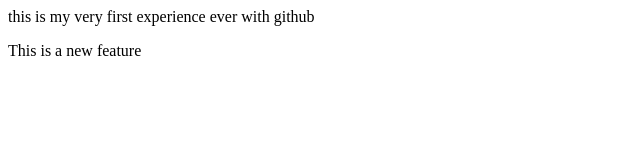
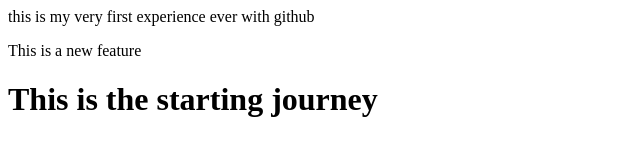
Before and after one commit to Manpreet-Singh03/localrepo, a plain HTML site: page index.html in a window 1280 px wide. Shown: the whole page, without its empty margins (0-640 px from the left). Drawn offline with Linux system fonts and the light colour scheme.

Commit message:
Update index.html

```diff
--- a/index.html
+++ b/index.html
@@ -1,2 +1,3 @@
 <p>this is my very first experience ever with github</p>
 <p>This is a new feature</p>
+<h1>This is the starting journey</h1>
```
